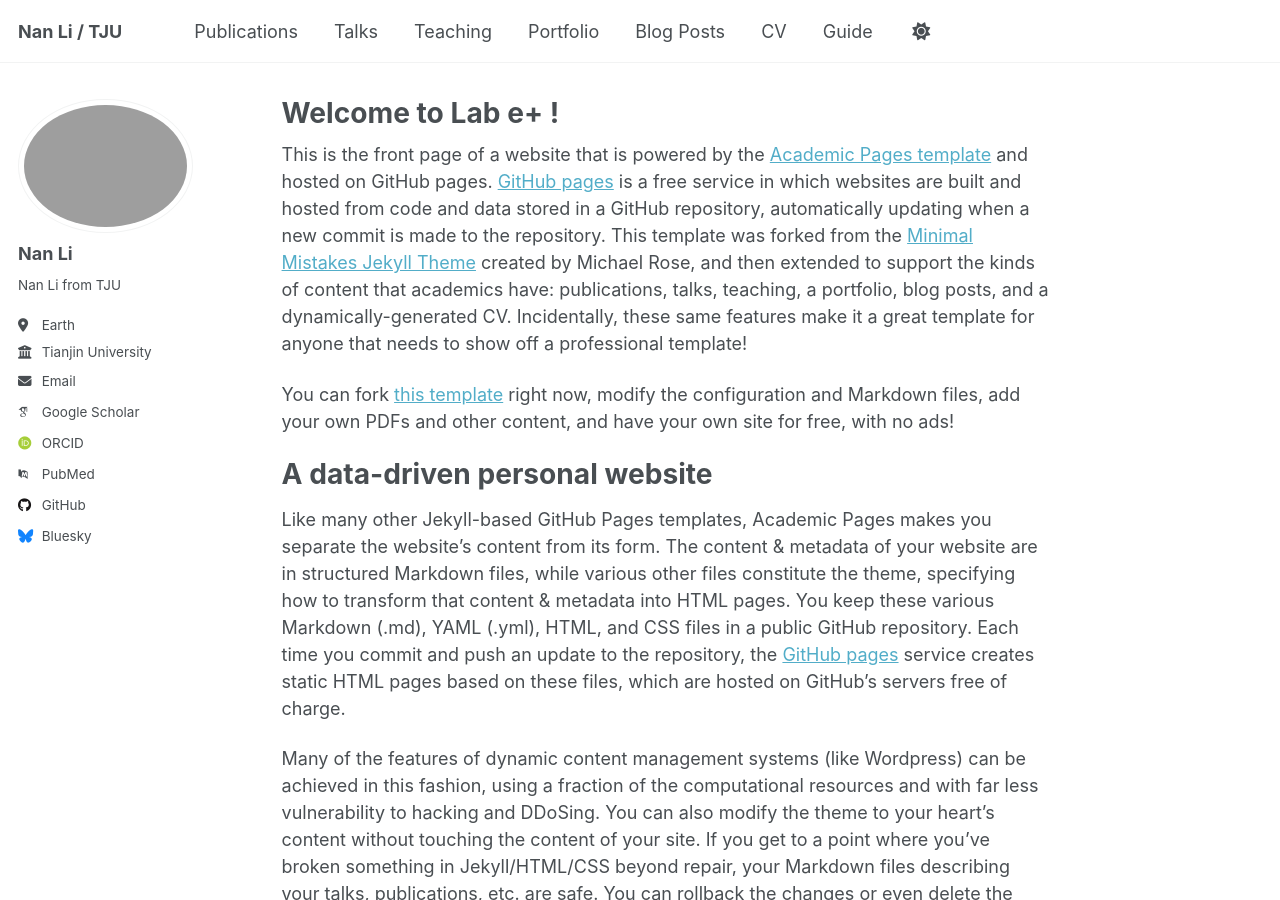
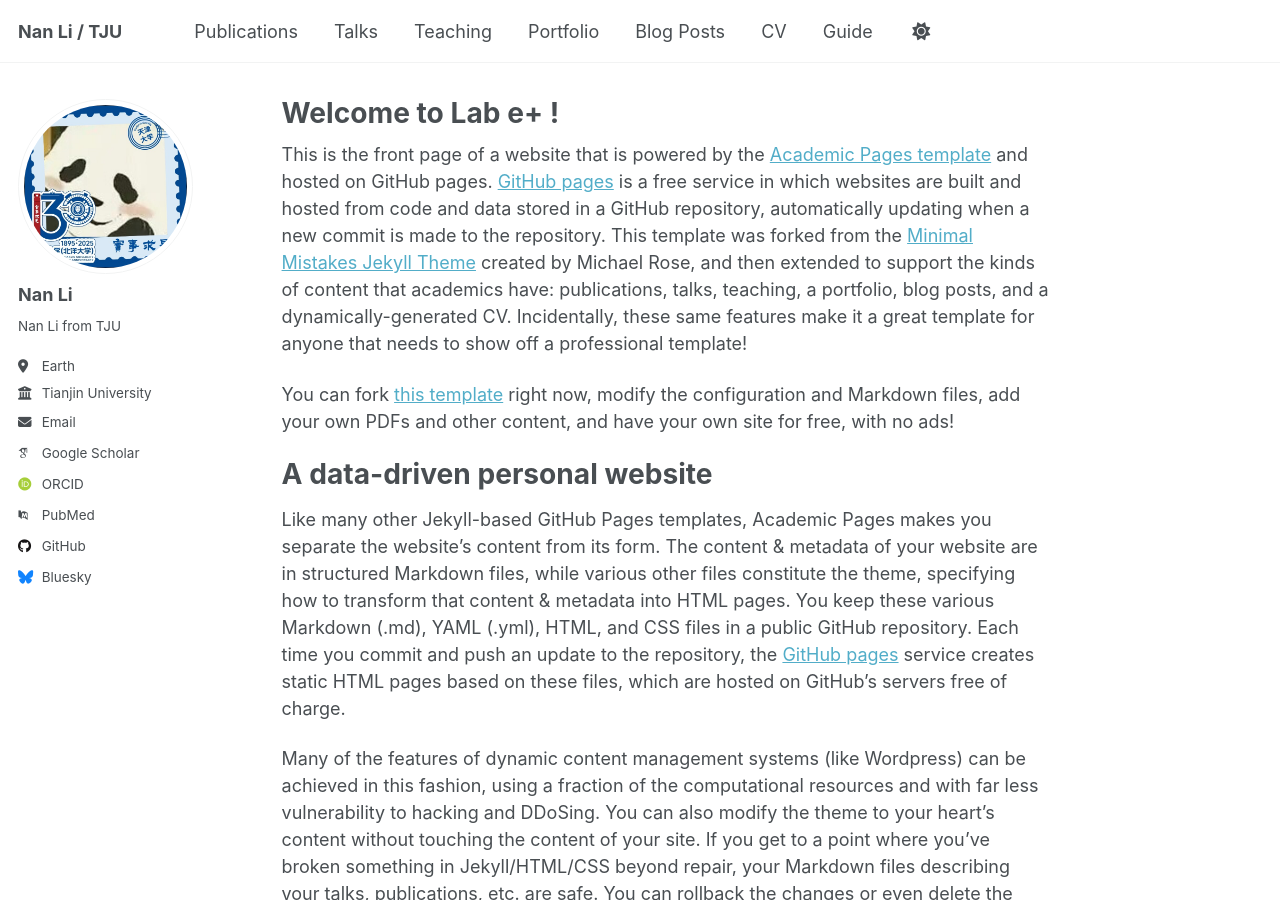
Before and after one commit to xmjmyxm/Lab, a Jekyll site: the page built from _pages/about.md, in a window 1280 px wide and 900 px high. Built offline with Jekyll 4.4.1, drawn with Linux system fonts in a browser that asks for light colours; some web fonts are replaced; a script that is not in the unit is left out.

Commit message:
Update _config.yml

```diff
--- a/_config.yml
+++ b/_config.yml
@@ -23,7 +23,7 @@ repository               : "xmjmyxm.github.io/Lab"
 #               Additional customization can be done by editing /_includes/author-profile.html
 author:
   # Biographic information
-  avatar           : "profile.png"
+  avatar           : "Nan Li.png"
   name             : "Nan Li"
   pronouns         : # example: "she/her"
   bio              : "Nan Li from TJU"
```
